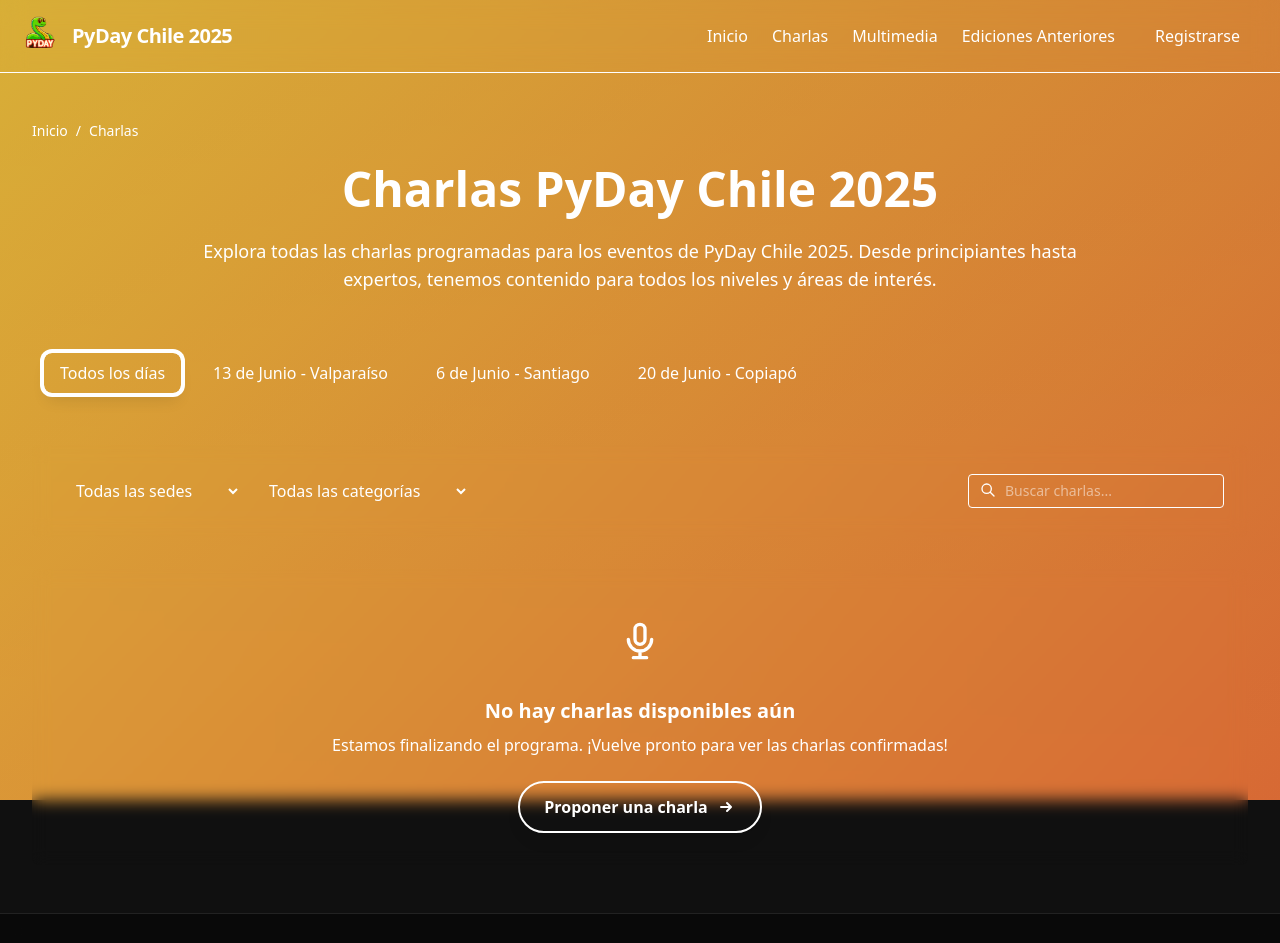
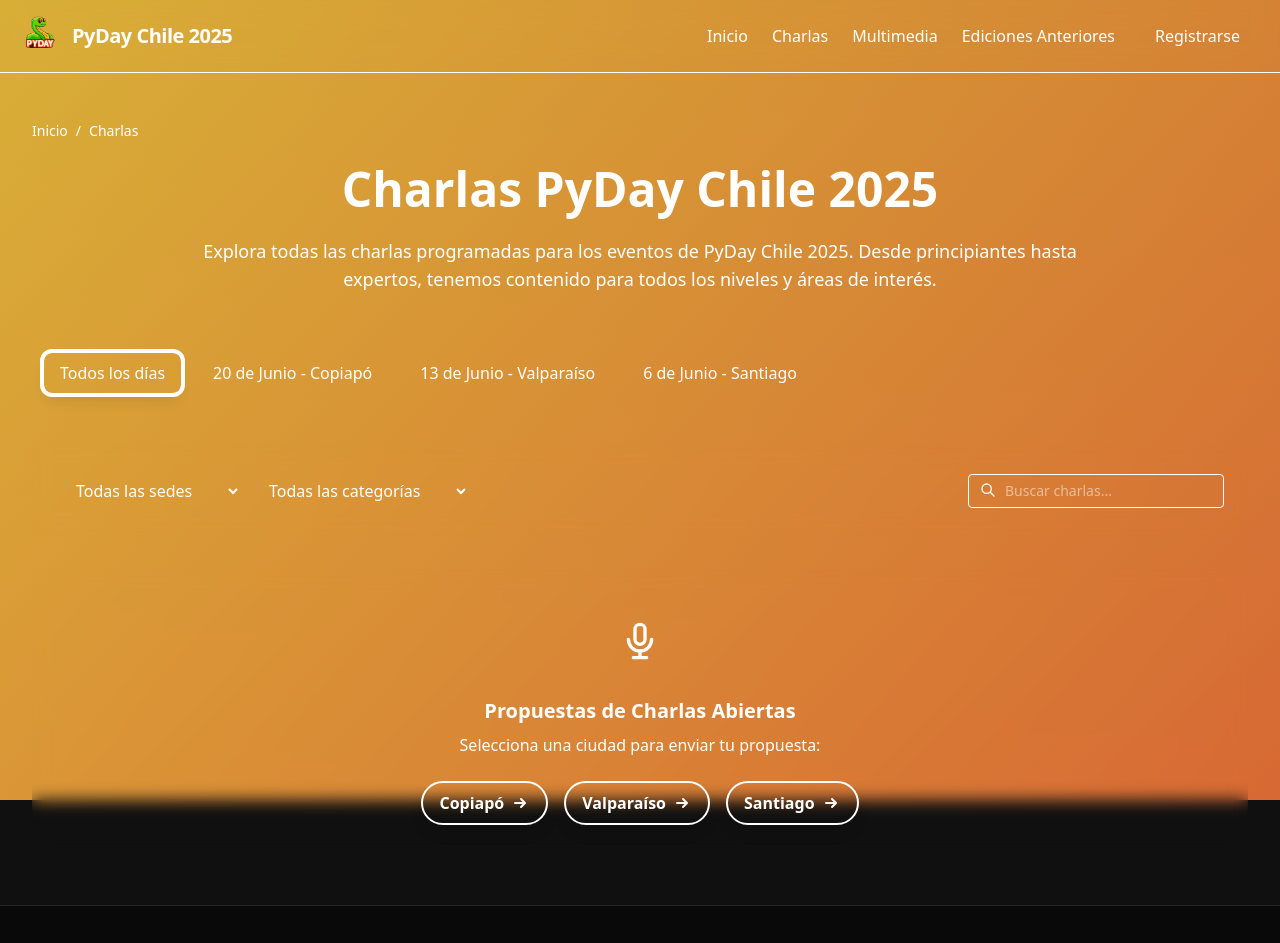
Before and after one commit to python-chile/pydaydotcl, a Next.js app: page /talks in a window 1280 px wide. Shown: the top 943 px of the page. Built offline with nearby package versions, Linux system fonts and the light colour scheme.

Commit message:
Automate button generation for external talk application links

```diff
--- a/src/app/[city]/page.js
+++ b/src/app/[city]/page.js
@@ -5,6 +5,9 @@ import MapSection from "@/components/Maps";
 import HeroSection from "@/components/HeroSection";
 import FAQSection from "@/components/FAQSection";
 import CTAFinal from "@/components/CTAFinal";
+import EmptyState from "@/components/EmptyState";
+import RegistrationForm from "@/components/RegistrationForm";
+import { FeatureGuard } from "@/components/FeatureManagement/FeatureGuard";
 import cityData from "@/data/cities";
 import { generalFAQs } from "@/data/faqs";
 
@@ -75,30 +78,9 @@ export default async function CityPage({ params }) {
                   {data.introduction.participationInfo}
                 </p>
 
-                <p className="font-medium mb-5">
-                  Fecha: {data.date}
-                </p>
+                <p className="font-medium mb-5">Fecha: {data.date}</p>
 
-                <p className="mb-4">
-                  Puedes participar, sin costo.
-                </p>
-
-                <div className="flex flex-col sm:flex-row gap-3 mb-4">
-                  {/* Oculto porque no está abierto el registro de asistentes
-                  <Link
-                    href="/register"
-                    className="btn-primary text-center"
-                  >
-                    Registrarme como asistente
-                  </Link>
-                  */}
-                  <Link
-                    href={data.talkProposalLink}
-                    className="btn-secondary text-center"
-                  >
-                    Postular charla/taller
-                  </Link>
-                </div>
+                <p className="mb-4">Puedes participar, sin costo.</p>
               </div>
 
               {/* Columna de imagen */}
@@ -117,6 +99,17 @@ export default async function CityPage({ params }) {
           </div>
         </section>
       )}
+
+      {/* Registro Section */}
+      <section id="registro" className="container-py">
+        <FeatureGuard featureName="registration">
+          <h2 className="section-title">Regístrate</h2>
+          <div className="max-w-xl mx-auto px-13">
+            <RegistrationForm />
+          </div>
+        </FeatureGuard>
+      </section>
+
       {/* Mapa y dirección */}
       <section className="container-py">
         <div className="grid grid-cols-1 md:grid-cols-2 gap-4 md:gap-8 max-w-7xl mx-auto">
@@ -173,50 +166,7 @@ export default async function CityPage({ params }) {
             ))}
           </div>
         ) : (
-          <div className="backdrop-blur-sm rounded-lg p-6 md:p-8 text-center">
-            <div className="w-16 h-16 md:w-20 md:h-20 bg-py-red/30 rounded-full flex items-center justify-center mx-auto mb-4">
-              <svg
-                xmlns="http://www.w3.org/2000/svg"
-                className="h-8 w-8 md:h-10 md:w-10"
-                fill="none"
-                viewBox="0 0 24 24"
-                stroke="currentColor"
-              >
-                <path
-                  strokeLinecap="round"
-                  strokeLinejoin="round"
-                  strokeWidth={2}
-                  d="M19 11a7 7 0 01-7 7m0 0a7 7 0 01-7-7m7 7v4m0 0H8m4 0h4m-4-8a3 3 0 01-3-3V5a3 3 0 116 0v6a3 3 0 01-3 3z"
-                />
-              </svg>
-            </div>
-            <h3 className="text-lg md:text-xl font-bold mb-2 text-py-text">
-              No hay charlas disponibles aún
-            </h3>
-            <p className="text-py-text/80 mb-6">
-              Estamos finalizando el programa. ¡Vuelve pronto para ver las
-              charlas confirmadas!
-            </p>
-            <Link
-              href="https://sessionize.com/pyday-valparaiso-2025/"
-              target="_blank"
-              className="btn-secondary inline-flex items-center"
-            >
-              <span>Proponer una charla</span>
-              <svg
-                xmlns="http://www.w3.org/2000/svg"
-                className="h-5 w-5 ml-2"
-                viewBox="0 0 20 20"
-                fill="currentColor"
-              >
-                <path
-                  fillRule="evenodd"
-                  d="M10.293 5.293a1 1 0 011.414 0l4 4a1 1 0 010 1.414l-4 4a1 1 0 01-1.414-1.414L12.586 11H5a1 1 0 110-2h7.586l-2.293-2.293a1 1 0 010-1.414z"
-                  clipRule="evenodd"
-                />
-              </svg>
-            </Link>
-          </div>
+          <EmptyState cityId={params.city} />
         )}
 
         <div className="mt-8 md:mt-12 text-center hidden">
--- a/src/app/page.js
+++ b/src/app/page.js
@@ -8,6 +8,7 @@ import HeroSection from "@/components/HeroSection";
 import SponsorList from "./sponsors/components/SponsorList";
 import featuredTalks from "@/data/featuredTalks";
 import { FeatureGuard } from "@/components/FeatureManagement/FeatureGuard";
+import EmptyState from "@/components/EmptyState";
 
 // TODO: Datos de ejemplo - Estos deberían venir de una base de datos o CMS
 const cities = [
@@ -74,50 +75,7 @@ export default function Home() {
             ))}
           </div>
         ) : (
-          <div className="backdrop-blur-sm rounded-lg p-6 md:p-8 max-w-2xl mx-auto mt-8 text-center">
-            <div className="w-16 h-16 md:w-20 md:h-20 bg-[#3D8B37] rounded-full flex items-center justify-center mx-auto mb-4">
-              <svg
-                xmlns="http://www.w3.org/2000/svg"
-                className="h-8 w-8 md:h-10 md:w-10"
-                fill="none"
-                viewBox="0 0 24 24"
-                stroke="currentColor"
-              >
-                <path
-                  strokeLinecap="round"
-                  strokeLinejoin="round"
-                  strokeWidth={2}
-                  d="M19 11a7 7 0 01-7 7m0 0a7 7 0 01-7-7m7 7v4m0 0H8m4 0h4m-4-8a3 3 0 01-3-3V5a3 3 0 116 0v6a3 3 0 01-3 3z"
-                />
-              </svg>
-            </div>
-            <h3 className="text-lg md:text-xl font-bold mb-2">
-              ¡Próximamente charlas increíbles!
-            </h3>
-            <p className="text-white/80 mb-6 text-sm md:text-base">
-              Estamos preparando un programa lleno de contenido interesante para
-              la comunidad Python. ¡Mantente atento a las actualizaciones!
-            </p>
-            <Link
-              href="https://sessionize.com/pyday-valparaiso-2025/"
-              target="_blank"
-              className="btn-secondary inline-flex items-center text-sm md:text-base"
-            >
-              <span>Proponer una charla</span>
-              <svg
-                xmlns="http://www.w3.org/2000/svg"
-                className="h-4 w-4 md:h-5 md:w-5 ml-2"
-                viewBox="0 0 20 20"
-                fill="currentColor"
-              >
-                <path
-                  fillRule="evenodd"
-                  d="M10.293 5.293a1 1 0 011.414 0l4 4a1 1 0 010 1.414l-4 4a1 1 0 01-1.414-1.414L12.586 11H5a1 1 0 110-2h7.586l-2.293-2.293a1 1 0 010-1.414z"
-                  clipRule="evenodd"
-                />
-              </svg>
-            </Link>
-          </div>
+          <EmptyState context="global" />
         )}
         {featuredTalks && featuredTalks.length > 0 && (
           <div className="flex justify-center mt-8">
--- a/src/app/talks/page.js
+++ b/src/app/talks/page.js
@@ -5,6 +5,7 @@ import TalkCard from "@/components/TalkCard";
 import Link from "next/link";
 import allTalks from "@/data/talks";
 import cityData from "@/data/cities";
+import EmptyState from "@/components/EmptyState";
 
 export default function TalksPage() {
   const [selectedCity, setSelectedCity] = useState("");
@@ -172,50 +173,7 @@ export default function TalksPage() {
           })}
         </div>
       ) : (
-        <div className="backdrop-blur-sm rounded-lg p-6 md:p-8 text-center">
-          <div className="w-16 h-16 md:w-20 md:h-20 bg-py-red/30 rounded-full flex items-center justify-center mx-auto mb-4">
-            <svg
-              xmlns="http://www.w3.org/2000/svg"
-              className="h-8 w-8 md:h-10 md:w-10"
-              fill="none"
-              viewBox="0 0 24 24"
-              stroke="currentColor"
-            >
-              <path
-                strokeLinecap="round"
-                strokeLinejoin="round"
-                strokeWidth={2}
-                d="M19 11a7 7 0 01-7 7m0 0a7 7 0 01-7-7m7 7v4m0 0H8m4 0h4m-4-8a3 3 0 01-3-3V5a3 3 0 116 0v6a3 3 0 01-3 3z"
-              />
-            </svg>
-          </div>
-          <h3 className="text-lg md:text-xl font-bold mb-2 text-py-text">
-            No hay charlas disponibles aún
-          </h3>
-          <p className="text-py-text/80 mb-6">
-            Estamos finalizando el programa. ¡Vuelve pronto para ver las charlas
-            confirmadas!
-          </p>
-          <Link
-            href="https://sessionize.com/pyday-valparaiso-2025/"
-            target="_blank"
-            className="btn-secondary inline-flex items-center"
-          >
-            <span>Proponer una charla</span>
-            <svg
-              xmlns="http://www.w3.org/2000/svg"
-              className="h-5 w-5 ml-2"
-              viewBox="0 0 20 20"
-              fill="currentColor"
-            >
-              <path
-                fillRule="evenodd"
-                d="M10.293 5.293a1 1 0 011.414 0l4 4a1 1 0 010 1.414l-4 4a1 1 0 01-1.414-1.414L12.586 11H5a1 1 0 110-2h7.586l-2.293-2.293a1 1 0 010-1.414z"
-                clipRule="evenodd"
-              />
-            </svg>
-          </Link>
-        </div>
+        <EmptyState context="global" />
       )}
 
       {/* TODO: API para que funcione: */}
--- /dev/null
+++ b/src/components/EmptyState.js
@@ -0,0 +1,108 @@
+import Link from "next/link";
+import cityData from "@/data/cities";
+
+export default function EmptyState({ cityId, context = "city" }) {
+  // Obtener todos los links activos
+  const activeProposals = Object.values(cityData)
+    .filter((city) => city.talkProposalLink?.length > 0)
+    .map((city) => ({
+      name: city.name,
+      link: city.talkProposalLink,
+    }));
+
+  // Determinar contenido según contexto
+  const getContent = () => {
+    if (cityId) {
+      const city = cityData[cityId];
+      return {
+        title: city.talkProposalLink
+          ? "No hay charlas disponibles aún"
+          : "Convocatoria cerrada",
+        message: city.talkProposalLink
+          ? "Estamos finalizando el programa. ¡Vuelve pronto!"
+          : `La convocatoria para ${city.name} ha finalizado.`,
+        links: city.talkProposalLink
+          ? [
+              {
+                name: `Proponer en ${city.name}`,
+                link: city.talkProposalLink,
+              },
+            ]
+          : [],
+      };
+    }
+
+    return {
+      title:
+        activeProposals.length > 0
+          ? "Propuestas de Charlas Abiertas"
+          : "Convocatorias Cerradas",
+      message:
+        activeProposals.length > 0
+          ? "Selecciona una ciudad para enviar tu propuesta:"
+          : "Todas las convocatorias están cerradas actualmente.",
+      links: activeProposals,
+    };
+  };
+
+  const { title, message, links } = getContent();
+
+  return (
+    <div className="backdrop-blur-sm rounded-lg p-6 md:p-8 text-center">
+      <div className="w-16 h-16 md:w-20 md:h-20 bg-py-red/30 rounded-full flex items-center justify-center mx-auto mb-4">
+        <svg
+          xmlns="http://www.w3.org/2000/svg"
+          className="h-8 w-8 md:h-10 md:w-10"
+          fill="none"
+          viewBox="0 0 24 24"
+          stroke="currentColor"
+        >
+          <path
+            strokeLinecap="round"
+            strokeLinejoin="round"
+            strokeWidth={2}
+            d="M19 11a7 7 0 01-7 7m0 0a7 7 0 01-7-7m7 7v4m0 0H8m4 0h4m-4-8a3 3 0 01-3-3V5a3 3 0 116 0v6a3 3 0 01-3 3z"
+          />
+        </svg>
+      </div>
+
+      <h3 className="text-lg md:text-xl font-bold mb-2 text-py-text">
+        {title}
+      </h3>
+      <p className="text-py-text/80 mb-6">{message}</p>
+
+      {links.length > 0 && (
+        <div className="flex flex-wrap justify-center gap-3 md:gap-4 w-full px-4">
+          {links.map((proposal, index) => (
+            <Link
+              key={index}
+              href={proposal.link}
+              target="_blank"
+              className="btn-secondary inline-flex items-center flex-shrink-0 px-4 py-2 text-sm md:text-base"
+            >
+              <span className="whitespace-nowrap">{proposal.name}</span>
+              <svg
+                xmlns="http://www.w3.org/2000/svg"
+                className="h-4 w-4 md:h-5 md:w-5 ml-1.5"
+                viewBox="0 0 20 20"
+                fill="currentColor"
+              >
+                <path
+                  fillRule="evenodd"
+                  d="M10.293 5.293a1 1 0 011.414 0l4 4a1 1 0 010 1.414l-4 4a1 1 0 01-1.414-1.414L12.586 11H5a1 1 0 110-2h7.586l-2.293-2.293a1 1 0 010-1.414z"
+                  clipRule="evenodd"
+                />
+              </svg>
+            </Link>
+          ))}
+        </div>
+      )}
+
+      {links.length === 0 && context === "global" && (
+        <p className="text-sm text-py-text/60 mt-4">
+          Próximas convocatorias se anunciarán en redes sociales
+        </p>
+      )}
+    </div>
+  );
+}
--- a/src/components/RegistrationForm.js
+++ b/src/components/RegistrationForm.js
@@ -129,7 +129,7 @@ export default function RegistrationForm() {
             "¡Registro exitoso! Verifica tu correo para la confirmación.",
         });
         setIsSubmitting(false);
-
+        // FIXME: Corregir lo de este link:
         if (formData.sendCFP) {
           window.open(
             "https://sessionize.com/pyday-valparaiso-2025/",
--- a/src/data/cities.js
+++ b/src/data/cities.js
@@ -1,6 +1,29 @@
 import allTalks from "./talks";
 
 const cityData = {
+  copiapo: {
+    name: "Copiapó",
+    date: "20 de Junio, 2025",
+    venue: "Universidad de Atacama",
+    address: "Av. Copayapu 485, Copiapó, Chile",
+    image: "/images/cities/copiapo.webp",
+    mapUrl: "https://maps.app.goo.gl/hy2BivXnuZznMPH4A",
+    embedMap:
+      "https://www.google.com/maps/embed?pb=!1m18!1m12!1m3!1d3543.6087170536957!2d-70.3536574!3d-27.3566988!2m3!1f0!2f0!3f0!3m2!1i1024!2i768!4f13.1!3m3!1m2!1s0x969803eead8e720d%3A0x40055cd197fbccfc!2sAv.%20Copayapu%20485%2C%201531772%20Copiap%C3%B3%2C%20Atacama!5e0!3m2!1ses-419!2scl!4v1745379956808!5m2!1ses-419!2scl",
+    transportation: [
+      "Taxis colectivos: Líneas 21, 22 (Campus Universidad)",
+      "Microbuses: Líneas 1, 2, 3 desde el centro",
+      "Estacionamiento gratuito disponible en el campus",
+    ],
+    introduction: {
+      title: "",
+      description: "",
+      participationInfo: "",
+      campusImage: "/images/campus/Universidad_de_Atacama.webp",
+    },
+    talkProposalLink: "https://sessionize.com/pyday-copiapo-2025/",
+    schedule: allTalks.filter((talk) => talk.city === "copiapo"),
+  },
   valparaiso: {
     name: "Valparaíso",
     date: "13 de Junio, 2025, 10:00 AM - 17:00 PM",
@@ -14,7 +37,6 @@ const cityData = {
       "Metro Valparaíso: Estación Portales (10 min caminando)",
       "Micros 105, 106, 202, 215, 216",
     ],
-    // Nuevos campos para Valparaíso
     introduction: {
       title: "¡Aventúrate en el Mundo de Python en PyDay Valparaíso!",
       description: "Únete a la cuarta edición de este emocionante evento en la Casa Central de la Universidad Técnica Federico Santa María. Disfruta de talleres interactivos y charlas inspiradoras en un ambiente creativo y colaborativo. PyDay Valparaíso 2025 es tu oportunidad para conectar con otros entusiastas, expandir conocimientos y explorar las posibilidades de este poderoso lenguaje de programación.",
@@ -38,26 +60,16 @@ const cityData = {
       "Buses del Transantiago: 210, 213e",
       "Estacionamiento disponible en Pontificia Universidad Católica de Chile Campus San Joaquín, costo $10.000 app por día",
     ],
-    talkProposalLink: "",
+    introduction: {
+      title: "",
+      description: "",
+      participationInfo: "",
+      campusImage: "/images/campus/DuocUC__San_Joaquín.webp",
+    },
+    talkProposalLink: "https://sessionize.com/pyday-santiago-2025/",
     schedule: allTalks.filter((talk) => talk.city === "santiago"),
   },
-  copiapo: {
-    name: "Copiapó",
-    date: "20 de Junio, 2025",
-    venue: "Universidad de Atacama",
-    address: "Av. Copayapu 485, Copiapó, Chile",
-    image: "/images/cities/copiapo.webp",
-    mapUrl: "https://maps.app.goo.gl/hy2BivXnuZznMPH4A",
-    embedMap:
-      "https://www.google.com/maps/embed?pb=!1m18!1m12!1m3!1d3543.6087170536957!2d-70.3536574!3d-27.3566988!2m3!1f0!2f0!3f0!3m2!1i1024!2i768!4f13.1!3m3!1m2!1s0x969803eead8e720d%3A0x40055cd197fbccfc!2sAv.%20Copayapu%20485%2C%201531772%20Copiap%C3%B3%2C%20Atacama!5e0!3m2!1ses-419!2scl!4v1745379956808!5m2!1ses-419!2scl",
-    transportation: [
-      "Taxis colectivos: Líneas 21, 22 (Campus Universidad)",
-      "Microbuses: Líneas 1, 2, 3 desde el centro",
-      "Estacionamiento gratuito disponible en el campus",
-    ],
-    talkProposalLink: "",
-    schedule: allTalks.filter((talk) => talk.city === "copiapo"),
-  },
+
 };
 
 export default cityData;
```
